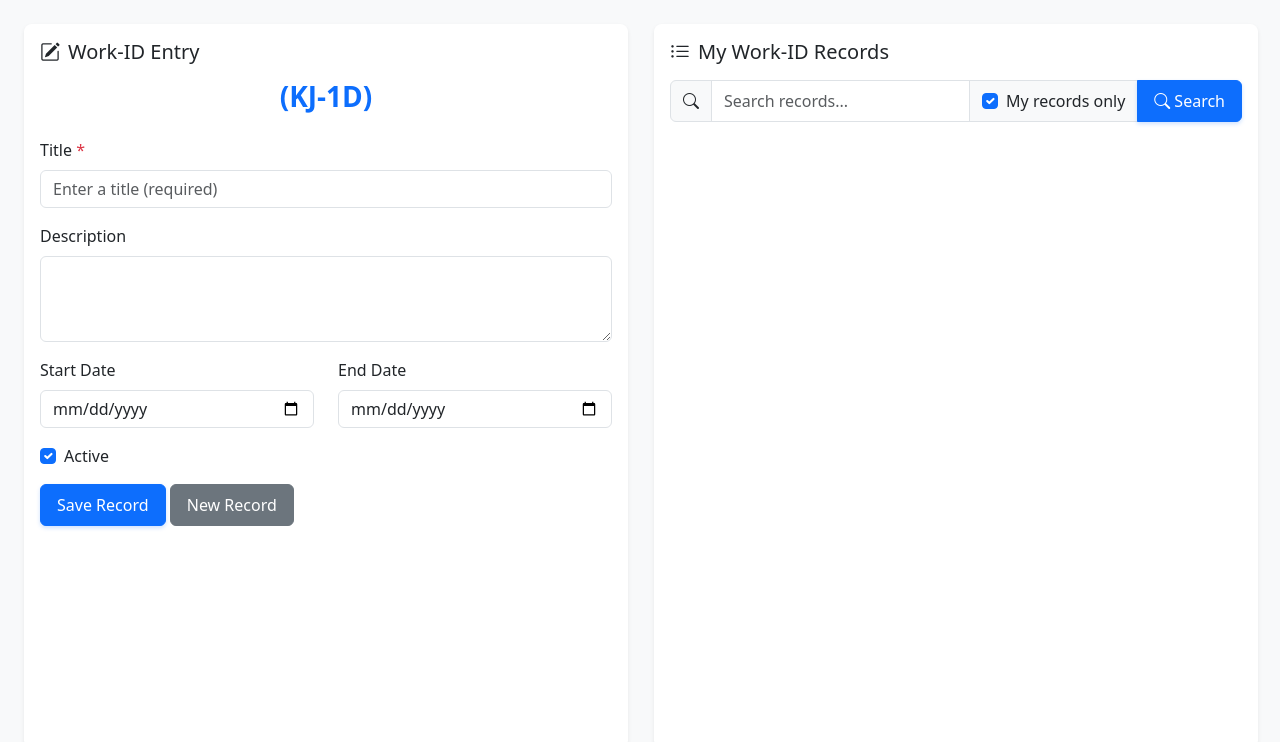
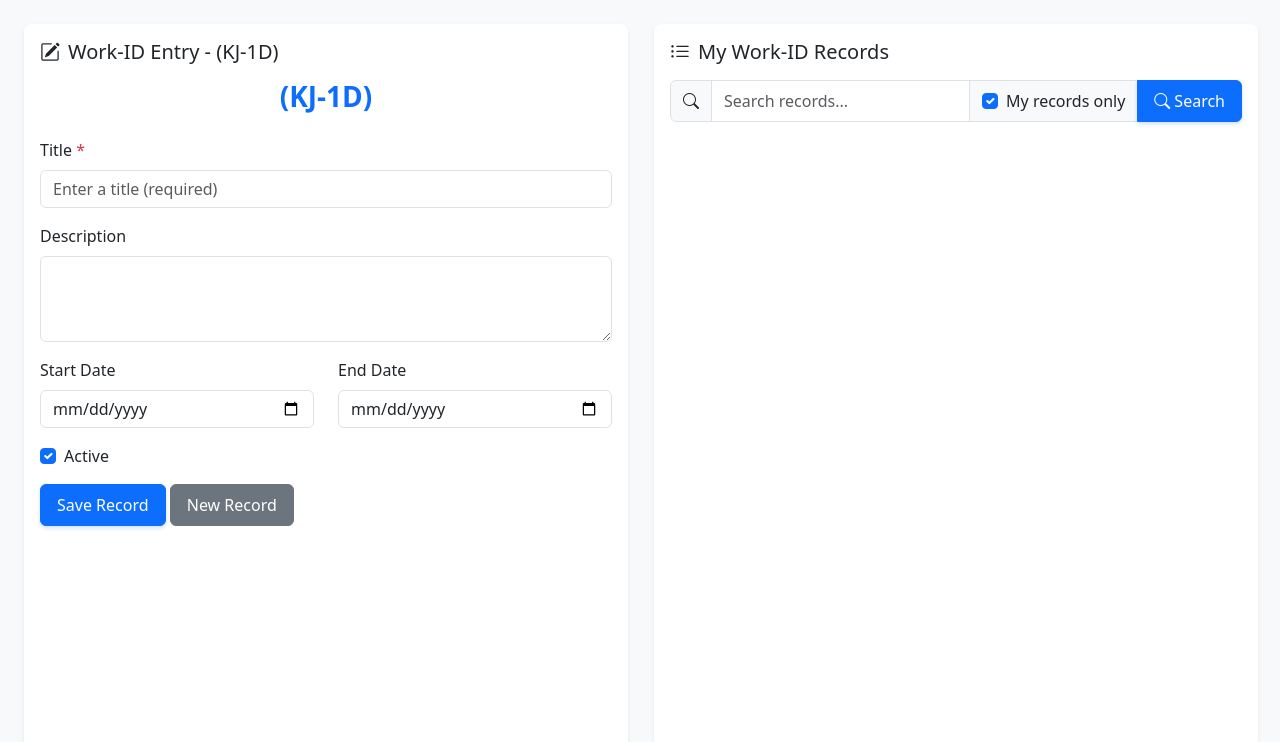
Before and after one commit to dirkpetersen/flasks, a Flask app: page / in a window 1280 px wide. Shown: the part 58-800 px from the top of the page. Run offline with Flask 3, Linux system fonts and the light colour scheme; some libraries are stand-ins or nearby versions.

Commit message:
feat: Add new ID display in entry form title

```diff
--- a/work-id/templates/index.html
+++ b/work-id/templates/index.html
@@ -31,7 +31,7 @@
                 <!-- Form Section -->
                 <div class="card p-4">
                     <h5 class="card-title mb-3">
-                        <i class="bi bi-pencil-square me-2"></i>{{ app_name }} Entry
+                        <i class="bi bi-pencil-square me-2"></i>{{ app_name }} Entry - {{ new_id }}
                     </h5>
                     <form id="recordForm" class="needs-validation" novalidate>
                     <input type="hidden" id="recordId" value="{{ new_id }}">
```
